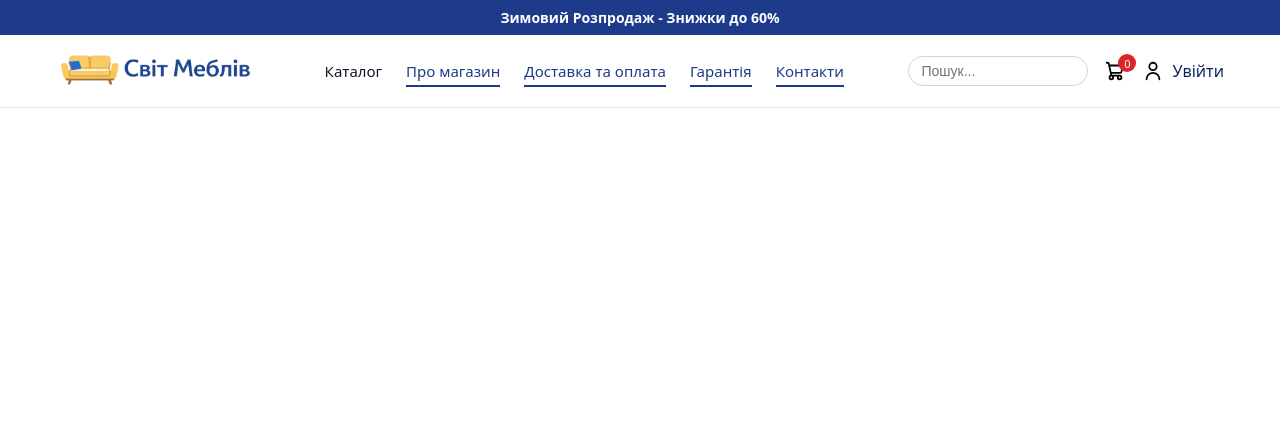
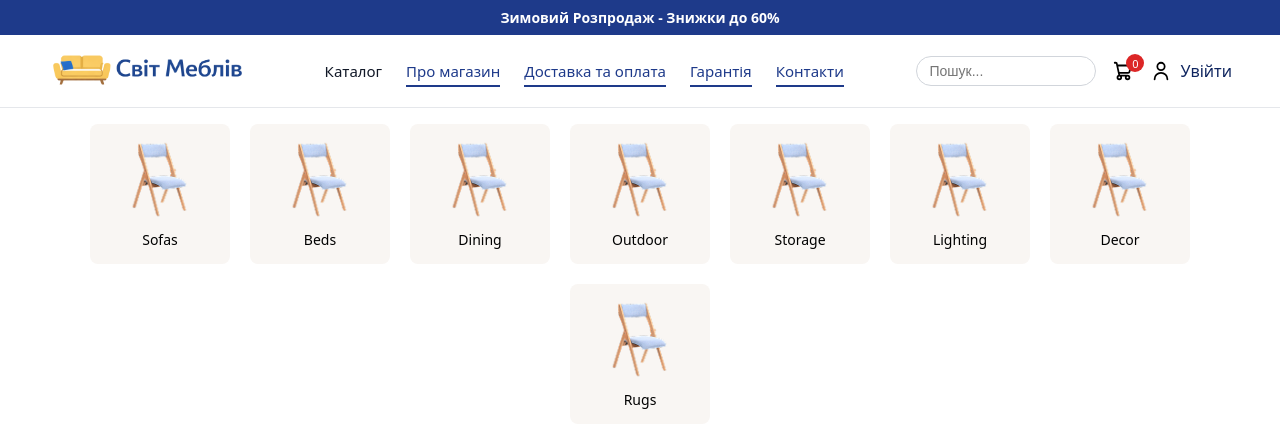
Before and after one commit to woacwoak/furniture-ecommerce-platform, a React (Create React App) app: page / in a window 1280 px wide. Shown: the top 448 px of the page. Built offline with nearby package versions, Linux system fonts and the light colour scheme.

Commit message:
Added category cards with css for it

```diff
--- a/src/App.css
+++ b/src/App.css
@@ -1,4 +1,3 @@
-/* RESET */
 * {
   margin: 0;
   padding: 0;
@@ -12,138 +11,7 @@ body {
 }
 
 .container {
-  max-width: 1200px;
+  max-width: 95%;
   margin: 0 auto;
   padding: 0 16px;
 }
-
-.bg-blue {
-  background: #1E3A8A;
-}
-
-.top-stripe {
-  padding: 8px 0;
-}
-
-.top-stripe p {
-  text-align: center;
-  color: white;
-  font-size: 14px;
-  font-weight: 600;
-}
-
-.header {
-  border-bottom: 1px solid #E5E7EB;
-  background: white;
-}
-
-.headerInner {
-  display: flex;
-  align-items: center;
-  justify-content: space-between;
-  height: 72px;
-}
-
-.headerLeft img.logo {
-  max-height: 48px;
-  width: auto;
-}
-
-.headerNav .navLinks {
-  display: flex;
-  gap: 24px;
-  list-style: none;
-}
-
-.headerNav .navLinks a {
-  text-decoration: none;
-  color: #111827;
-  font-weight: 500;
-  font-size: 15px;
-  transition: color 0.2s ease;
-}
-
-.headerNav .navLinks a:hover {
-  color: #1E3A8A;
-}
-
-.headerNav .navLinks a.active {
-  color: #1E3A8A;
-  position: relative;
-}
-
-.headerNav .navLinks a.active::after {
-  content: "";
-  position: absolute;
-  bottom: -6px;
-  left: 0;
-  width: 100%;
-  height: 2px;
-  background: #1E3A8A;
-}
-
-.headerRight {
-  display: flex;
-  align-items: center;
-  gap: 16px;
-}
-
-.searchInput {
-  padding: 6px 12px;
-  border-radius: 20px;
-  border: 1px solid #D1D5DB;
-  font-size: 14px;
-  width: 180px;
-  outline: none;
-}
-
-.searchInput:focus {
-  border-color: #1E3A8A;
-}
-
-.cartIcon {
-  position: relative;
-  display: flex;
-  align-items: center;
-}
-
-.cartIcon img {
-  height: 22px;
-}
-
-.cartCount {
-  position: absolute;
-  top: -6px;
-  right: -10px;
-  background: #DC2626;
-  color: white;
-  font-size: 11px;
-  width: 18px;
-  height: 18px;
-  border-radius: 50%;
-  display: flex;
-  align-items: center;
-  justify-content: center;
-}
-
-.userOption {
-  display: flex;
-  align-items: center;
-  gap: 8px;
-  text-decoration: none;
-  color: #1E3A8A;
-  font-weight: 500;
-}
-
-.userOption img {
-  height: 22px;
-}
-
-.userOption:hover {
-  color: #0f255f;
-}
-
-.userOption span {
-  font-size: 16 px;
-  color:#0f255f;
-}
--- a/src/App.js
+++ b/src/App.js
@@ -1,16 +1,18 @@
 import './App.css';
 import { BrowserRouter, Routes, Route } from "react-router-dom"
-import Home from './Pages/Home';
-import Header from './Components/Header';
+import Home from './Pages/Home/Home.jsx';
+import Header from './Components/Header/Header.jsx';
+import Categories from './Components/Categories/Categories.jsx';
 
 function App() {
 
   return (
     <BrowserRouter>
       <Header/>
-        <Routes>
-          <Route path="/" exact={true} element={<Home/>}/>
-        </Routes>
+      <Categories/>
+      <Routes>
+        <Route path="/" exact={true} element={<Home/>}/>
+      </Routes>
     </BrowserRouter>
   );
 }
--- /dev/null
+++ b/src/Components/Categories/Categories.css
@@ -0,0 +1,39 @@
+.categories {
+    display: flex;
+    flex-wrap: wrap;
+    gap: 20px;
+    justify-content: center;
+    padding: 16px 0;
+    text-align: center;
+}
+
+.card {
+    display: flex;
+    flex-direction: column;
+    align-items: center;
+    justify-content: center;
+    background-color: #F9F6F3;
+    border-radius: 8px;
+    width: 140px;
+    height: 140px;
+    cursor: pointer;
+}
+
+.card img {
+    width: 80px;
+    height: 80px;
+    margin-bottom: 10px;
+}
+
+.card span {
+    font-weight: 500;
+    font-size: 14px;
+}
+
+.card:hover {
+    outline: 1px solid black;
+}
+
+.card:hover span {
+    text-decoration: underline;
+}
--- /dev/null
+++ b/src/Components/Categories/Categories.jsx
@@ -0,0 +1,30 @@
+import './Categories.css';
+import ChairImage from '../../assets/chair.png';
+
+const Categories = () => {
+    const categories = [
+        "Sofas",
+        "Beds",
+        "Dining",
+        "Outdoor",
+        "Storage",
+        "Lighting",
+        "Decor",
+        "Rugs"
+    ];
+
+    return (
+        <div className="container">
+            <div className="categories">
+                {categories.map((category) => (
+                    <div className="card" key={category}>
+                        <img src={ChairImage} alt={category} />
+                        <span>{category}</span>
+                    </div>
+                ))}
+            </div>
+        </div>
+    );
+};
+
+export default Categories;
--- /dev/null
+++ b/src/Components/Header/Header.css
@@ -0,0 +1,131 @@
+
+.bg-blue {
+  background: #1E3A8A;
+}
+
+.top-stripe {
+  padding: 8px 0;
+}
+
+.top-stripe p {
+  text-align: center;
+  color: white;
+  font-size: 14px;
+  font-weight: 600;
+}
+
+.header {
+  border-bottom: 1px solid #E5E7EB;
+  background: white;
+}
+
+.headerInner {
+  display: flex;
+  align-items: center;
+  justify-content: space-between;
+  height: 72px;
+}
+
+.headerLeft img.logo {
+  max-height: 48px;
+  width: auto;
+}
+
+.headerNav .navLinks {
+  display: flex;
+  gap: 24px;
+  list-style: none;
+}
+
+.headerNav .navLinks a {
+  text-decoration: none;
+  color: #111827;
+  font-weight: 500;
+  font-size: 15px;
+  transition: color 0.2s ease;
+}
+
+.headerNav .navLinks a:hover {
+  color: #1E3A8A;
+}
+
+.headerNav .navLinks a.active {
+  color: #1E3A8A;
+  position: relative;
+}
+
+.headerNav .navLinks a.active::after {
+  content: "";
+  position: absolute;
+  bottom: -6px;
+  left: 0;
+  width: 100%;
+  height: 2px;
+  background: #1E3A8A;
+}
+
+.headerRight {
+  display: flex;
+  align-items: center;
+  gap: 16px;
+}
+
+.searchInput {
+  padding: 6px 12px;
+  border-radius: 20px;
+  border: 1px solid #D1D5DB;
+  font-size: 14px;
+  width: 180px;
+  outline: none;
+}
+
+.searchInput:focus {
+  border-color: #1E3A8A;
+}
+
+.cartIcon {
+  position: relative;
+  display: flex;
+  align-items: center;
+}
+
+.cartIcon img {
+  height: 22px;
+}
+
+.cartCount {
+  position: absolute;
+  top: -6px;
+  right: -10px;
+  background: #DC2626;
+  color: white;
+  font-size: 11px;
+  width: 18px;
+  height: 18px;
+  border-radius: 50%;
+  display: flex;
+  align-items: center;
+  justify-content: center;
+}
+
+.userOption {
+  display: flex;
+  align-items: center;
+  gap: 8px;
+  text-decoration: none;
+  color: #1E3A8A;
+  font-weight: 500;
+}
+
+.userOption img {
+  height: 22px;
+}
+
+.userOption:hover {
+  color: #0f255f;
+}
+
+.userOption span {
+  font-size: 16 px;
+  color:#0f255f;
+}
--- a/src/Components/Header/index.js
+++ b/src/Components/Header/Header.jsx
@@ -1,3 +1,4 @@
+import './Header.css';
 import {Link} from 'react-router-dom';
 import {NavLink} from 'react-router-dom';
 import Logo from '../../assets/SvitMeblivDarkLogo.png'
```
Also changed, not shown: src/Pages/Home/Home.jsx (renamed from src/Pages/Home/index.js), src/assets/chair.png (added).
